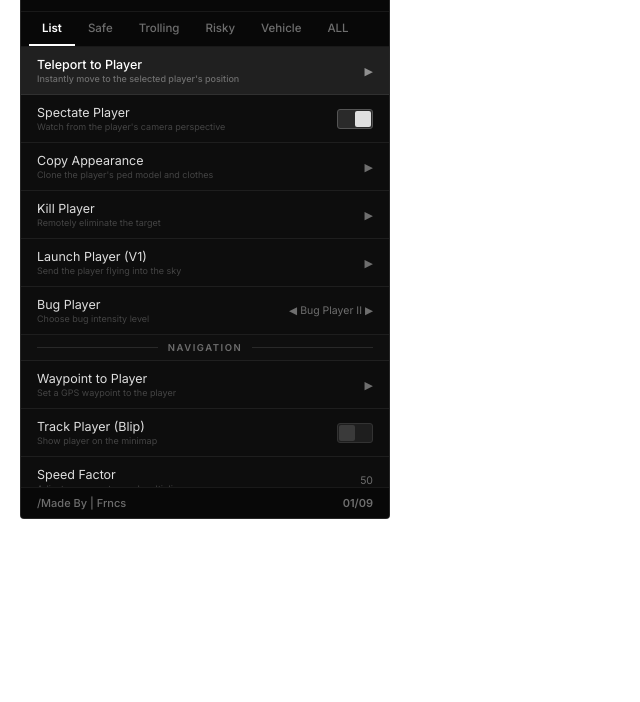
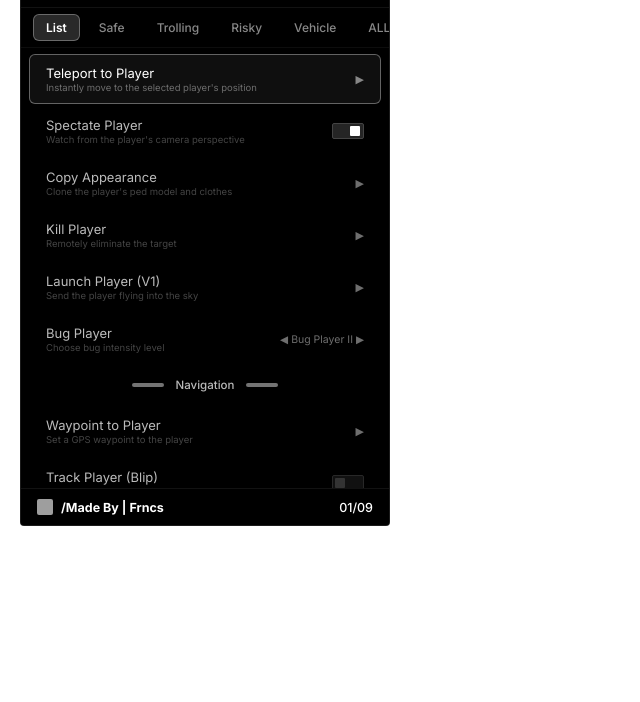
Before and after one commit to itsfrncsA/testNUI, a plain HTML site: page my_nui_resource/ui/index.html in a window 1280 px wide. Shown: the part 98-800 px from the top of the page, without its empty margins (0-640 px from the left). Drawn offline with Linux system fonts and the light colour scheme; grey boxes are pictures that could not be loaded.

Commit message:
style: exact visual matching with AmiWA sub-headers and footer layout

```diff
--- a/my_nui_resource/ui/style.css
+++ b/my_nui_resource/ui/style.css
@@ -55,7 +55,7 @@ html, body {
     width: 370px;
     max-width: 92vw;
     pointer-events: auto;
-    background: var(--bg);
+    background: #000000;
     border-radius: var(--radius);
     border: 1px solid var(--border-md);
     overflow: hidden;
@@ -78,29 +78,17 @@ html, body {
 .menu-banner img {
     width: 100%; height: auto;
     display: block; object-fit: cover;
-    max-height: 90px;
+    max-height: 95px;
 }
 
 /* ==================== HEADER ==================== */
 .menu-header {
-    padding: 18px 16px 14px;
+    padding: 16px 16px 12px;
     text-align: center;
-    background: var(--bg-header);
+    background: #000000;
     border-bottom: 1px solid var(--border);
     position: relative;
     overflow: hidden;
-}
-
-/* Subtle top star-like dots */
-.menu-header::before {
-    content: '· · ·   · ·  · · · ·  · ·  · · ·';
-    position: absolute;
-    top: 4px; left: 50%;
-    transform: translateX(-50%);
-    font-size: 7px;
-    color: rgba(255,255,255,0.08);
-    letter-spacing: 3px;
-    white-space: nowrap;
 }
 
 .menu-title {
@@ -132,33 +120,35 @@ html, body {
     display: flex;
     flex-wrap: nowrap;
     overflow-x: auto;
-    gap: 0;
-    padding: 0 8px;
-    background: var(--bg-header);
-    border-bottom: 1px solid var(--border);
+    gap: 6px;
+    padding: 6px 12px;
+    background: #000000;
+    border-bottom: 1px solid rgba(255, 255, 255, 0.05);
     scrollbar-width: none;
+    align-items: center;
 }
 .category-tabs::-webkit-scrollbar { display: none; }
 
 .category-tab {
     font-family: 'Inter', sans-serif;
-    font-size: 11.5px;
+    font-size: 12px;
     font-weight: 500;
-    padding: 9px 13px;
-    color: var(--text-dim);
+    padding: 5px 12px;
+    color: #888888;
     cursor: pointer;
     white-space: nowrap;
-    border-bottom: 2px solid transparent;
-    transition: color 0.1s, border-color 0.1s;
+    transition: all 0.12s ease;
     background: transparent;
-    border-radius: 0;
+    border: 1px solid transparent;
+    border-radius: 6px;
 }
 
-.category-tab:hover { color: #bbb; }
+.category-tab:hover { color: #ffffff; }
 
 .category-tab.active {
     color: #ffffff;
-    border-bottom-color: #ffffff;
+    background: rgba(255, 255, 255, 0.16) !important;
+    border: 1.5px solid rgba(255, 255, 255, 0.3) !important;
     font-weight: 600;
 }
 
@@ -166,14 +156,13 @@ html, body {
 .menu-items-wrapper {
     max-height: 440px;
     overflow-y: auto;
-    scrollbar-width: thin;
-    scrollbar-color: rgba(255,255,255,0.08) transparent;
+    direction: rtl; /* Custom scrollbar on the left */
 }
-.menu-items-wrapper::-webkit-scrollbar { width: 3px; }
+.menu-items-wrapper::-webkit-scrollbar { width: 6px; }
 .menu-items-wrapper::-webkit-scrollbar-track { background: transparent; }
-.menu-items-wrapper::-webkit-scrollbar-thumb { background: rgba(255,255,255,0.1); }
+.menu-items-wrapper::-webkit-scrollbar-thumb { background: #ffffff; border-radius: 3px; }
 
-.menu-list { list-style: none; }
+.menu-list { list-style: none; direction: ltr; padding: 4px 0; }
 
 /* ==================== MENU ITEM ==================== */
 .menu-item {
@@ -181,14 +170,16 @@ html, body {
     display: flex;
     justify-content: space-between;
     align-items: center;
-    color: var(--text);
-    font-size: 12.5px;
+    color: #bbbbbb;
+    font-size: 13px;
     font-weight: 400;
     cursor: pointer;
-    transition: background 0.07s;
     background: transparent;
-    border-bottom: 1px solid var(--border);
+    border: 1.5px solid transparent;
+    border-radius: 6px;
+    margin: 2px 8px;
     font-family: 'Inter', sans-serif;
+    transition: color 0.1s, border-color 0.1s, background 0.1s;
     opacity: 0;
     animation: itemFadeIn 0.15s ease forwards;
 }
@@ -198,12 +189,17 @@ html, body {
     to   { opacity: 1; }
 }
 
-.menu-item:hover  { background: var(--bg-hover); }
-.menu-item.active { background: var(--bg-active); color: #fff; font-weight: 500; }
+.menu-item:hover  { background: rgba(255, 255, 255, 0.02); color: #ffffff; }
+.menu-item.active {
+    background: rgba(255, 255, 255, 0.06) !important;
+    border-color: rgba(255, 255, 255, 0.35) !important;
+    color: #ffffff !important;
+    font-weight: 400 !important;
+}
 
 .menu-item .item-label { display: flex; flex-direction: column; gap: 1px; }
-.menu-item .item-label-text { font-size: 12.5px; color: inherit; }
-.menu-item .item-desc-text { font-size: 9px; color: var(--text-muted); }
+.menu-item .item-label-text { font-size: 13px; color: inherit; }
+.menu-item .item-desc-text { font-size: 9.5px; color: var(--text-muted); }
 .menu-item.active .item-desc-text { color: var(--text-dim); }
 
 /* ==================== ITEM RIGHT ==================== */
@@ -215,35 +211,35 @@ html, body {
 
 /* ==================== TOGGLE SWITCH ==================== */
 .toggle-switch {
-    width: 36px;
-    height: 20px;
-    border-radius: 3px;
-    background: #1e1e1e;
-    border: 1px solid #333;
+    width: 32px;
+    height: 16px;
+    border-radius: 2px;
+    background: #111111;
+    border: 1.5px solid #282828;
     position: relative;
     flex-shrink: 0;
-    transition: background 0.12s, border-color 0.12s;
+    transition: background 0.1s, border-color 0.1s;
 }
 
 .toggle-switch.on {
-    background: #2a2a2a;
-    border-color: #555;
+    background: #252525;
+    border-color: #444444;
 }
 
 .toggle-thumb {
-    width: 16px;
-    height: 16px;
-    border-radius: 2px;
-    background: #3a3a3a;
+    width: 10px;
+    height: 10px;
+    border-radius: 1px;
+    background: #333333;
     position: absolute;
-    top: 1px;
-    left: 1px;
-    transition: left 0.12s ease, background 0.12s;
+    top: 1.5px;
+    left: 1.5px;
+    transition: left 0.1s ease, background 0.1s;
 }
 
 .toggle-switch.on .toggle-thumb {
-    left: 17px;
-    background: #e0e0e0;
+    left: 16.5px;
+    background: #ffffff;
 }
 
 /* ==================== SCROLLABLE BADGE ==================== */
@@ -268,22 +264,24 @@ html, body {
 .menu-divider {
     display: flex;
     align-items: center;
-    gap: 10px;
-    padding: 7px 16px;
-    font-size: 9.5px;
-    color: var(--text-dim);
+    justify-content: center;
+    gap: 12px;
+    padding: 12px 16px;
+    font-size: 11.5px;
+    color: #bbbbbb;
     font-family: 'Inter', sans-serif;
-    font-weight: 600;
-    letter-spacing: 1.5px;
-    text-transform: uppercase;
-    background: var(--bg-divider);
-    border-bottom: 1px solid var(--border);
+    font-weight: 500;
+    text-transform: capitalize;
+    background: transparent;
+    border: none;
 }
 .menu-divider::before, .menu-divider::after {
     content: '';
-    flex: 1;
-    height: 1px;
-    background: var(--border-md);
+    width: 32px;
+    height: 3.5px;
+    background: rgba(255, 255, 255, 0.45);
+    border-radius: 2px;
+    display: inline-block;
 }
 
 /* ==================== DESC BAR ==================== */
@@ -291,8 +289,8 @@ html, body {
 
 /* ==================== FOOTER ==================== */
 .menu-footer {
-    padding: 8px 16px;
-    background: var(--bg-header);
+    padding: 10px 16px;
+    background: #000000;
     border-top: 1px solid var(--border);
     display: flex;
     justify-content: space-between;
@@ -301,15 +299,29 @@ html, body {
 }
 
 .footer-credit {
-    font-size: 11px;
-    color: var(--text-dim);
-    font-weight: 500;
+    font-size: 12.5px;
+    color: #ffffff;
+    font-weight: 700;
+    display: flex;
+    align-items: center;
+    gap: 8px;
+}
+
+.footer-credit::before {
+    content: '';
+    width: 16px;
+    height: 16px;
+    background: url('https://itsfrncsa.github.io/esseDUI/ui/zz.png') no-repeat center center;
+    background-size: cover;
+    display: inline-block;
+    border-radius: 2px;
+    background-color: #222;
 }
 
 .footer-counter {
-    font-size: 11px;
-    color: var(--text-dim);
-    font-weight: 600;
+    font-size: 12.5px;
+    color: #ffffff;
+    font-weight: 500;
 }
 
 /* ==================== KEYBOARD OVERLAY ==================== */
```
